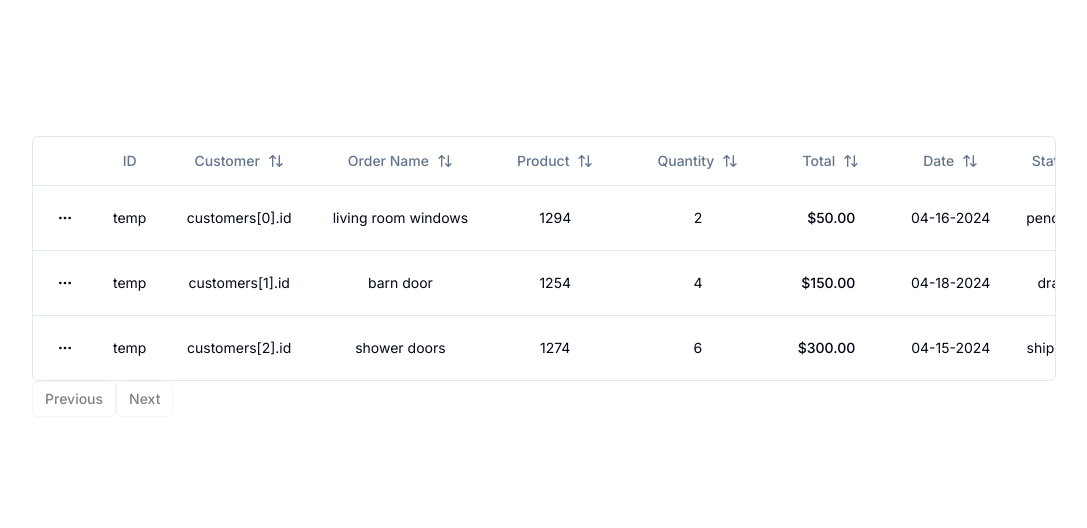
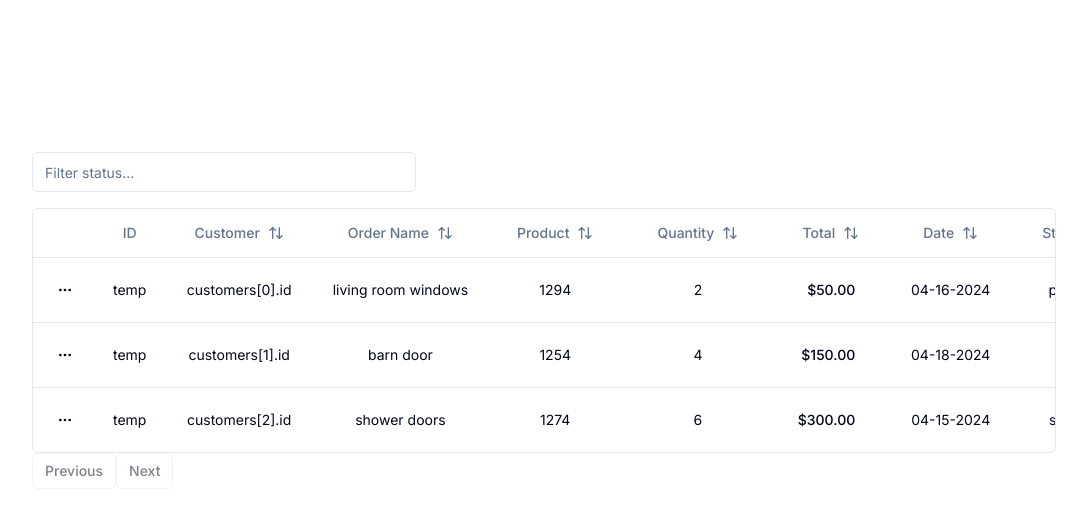
Before and after one commit to NhicFlores/orders-ui, a Next.js app: page /order_status in a window 1280 px wide. Shown: the top 528 px of the page, without its empty margins (96-1183 px from the left). Built offline with nearby package versions, Linux system fonts and the light colour scheme; a web font is replaced by a local one.

Commit message:
added filtering to status column

```diff
--- a/app/order_status/columns.tsx
+++ b/app/order_status/columns.tsx
@@ -134,6 +134,13 @@
   },
   {
     accessorKey: "status",
-    header: "Status",
+    header: ({ column }) => {
+      return (
+        <Button variant={'ghost'} onClick={() => column.toggleSorting(column.getIsSorted() === 'asc')}>
+          Status
+          <ArrowUpDown className="ml-2 h-4 w-4"/>
+        </Button>
+      )
+    },
   },
 ];
--- a/app/ui/components/OrdersList.tsx
+++ b/app/ui/components/OrdersList.tsx
@@ -8,7 +8,7 @@
       customer_id: "customers[0].id",
       order_name: "living room windows",
       product_id: "1234",
-      amount: 5,
+      quantity: 5,
       price: 100.0,
       date: "04-16-2024",
       status: "pending",
@@ -18,7 +18,7 @@
       customer_id: "customers[1].id",
       order_name: "barn door",
       product_id: "1234",
-      amount: 1,
+      quantity: 1,
       price: 100.0,
       date: "04-16-2024",
       status: "draft",
@@ -28,7 +28,7 @@
       customer_id: "customers[2].id",
       order_name: "shower doors",
       product_id: "1234",
-      amount: 5,
+      quantity: 5,
       price: 100.0,
       date: "04-16-2024",
       status: "shipped",
@@ -52,7 +52,7 @@
               <td>{order.customer_id}</td>
               <td>{order.order_name}</td>
               <td>{order.product_id}</td>
-              <td>{order.amount}</td>
+              <td>{order.quantity}</td>
               <td>{order.price}</td>
               <td>{order.date}</td>
               <td>{order.status}</td>
--- a/app/ui/components/data-table.tsx
+++ b/app/ui/components/data-table.tsx
@@ -12,6 +12,8 @@
   getCoreRowModel,
   useReactTable,
   getPaginationRowModel,
+  ColumnFiltersState,
+  getFilteredRowModel,
 } from "@tanstack/react-table";
 
 import {
@@ -24,6 +26,7 @@
 } from "@/components/ui/table";
 
 import { Button } from "@/components/ui/button";
+import { Input } from "@/components/ui/input";
 
 interface DataTableProps<TData, TValue> {
   columns: ColumnDef<TData, TValue>[];
@@ -35,6 +38,7 @@
   data,
 }: DataTableProps<TData, TValue>) {
   const [sorting, setSorting] = React.useState<SortingState>([]);
+  const [columnFilters, setColumnFilters] = React.useState<ColumnFiltersState>([]);
 
   const table = useReactTable({
     data,
@@ -43,13 +47,26 @@
     getPaginationRowModel: getPaginationRowModel(),
     onSortingChange: setSorting,
     getSortedRowModel: getSortedRowModel(),
+    onColumnFiltersChange: setColumnFilters,
+    getFilteredRowModel: getFilteredRowModel(),
     state: {
       sorting,
+      columnFilters,
     },
   });
 
   return (
     <div>
+      <div className="flex items-center py-4">
+        <Input
+          placeholder="Filter status..."
+          value={(table.getColumn("status")?.getFilterValue() as string) ?? ""}
+          onChange={(event) =>
+            table.getColumn("status")?.setFilterValue(event.target.value)
+          }
+          className="max-w-sm"
+        />
+      </div>
       <div className="rounded-md border">
         <Table>
           <TableHeader>
--- a/app/ui/components/homepage_navlinks.tsx
+++ b/app/ui/components/homepage_navlinks.tsx
@@ -2,7 +2,8 @@
 import Link from "next/link";
 import clsx from "clsx";
 
-
+//eventaully put into db or dedicated folder
+//export homepage, design, order links etc
 const links = [
     {
         name: 'New Design',
--- a/app/ui/components/orders_list.tsx
+++ b/app/ui/components/orders_list.tsx
@@ -45,7 +45,6 @@
         Orders
       </h2>
       <div className="flex grow flex-col justify-between rounded-xl bg-gray-50 p-4">
-        {/* NOTE: comment in this code when you get to this point in the course */}
         <div className="bg-white px-6">
           {orders.map((order, i) => {
             return (
--- /dev/null
+++ b/components/ui/input.tsx
@@ -0,0 +1,25 @@
+import * as React from "react"
+
+import { cn } from "@/lib/utils"
+
+export interface InputProps
+  extends React.InputHTMLAttributes<HTMLInputElement> {}
+
+const Input = React.forwardRef<HTMLInputElement, InputProps>(
+  ({ className, type, ...props }, ref) => {
+    return (
+      <input
+        type={type}
+        className={cn(
+          "flex h-10 w-full rounded-md border border-input bg-background px-3 py-2 text-sm ring-offset-background file:border-0 file:bg-transparent file:text-sm file:font-medium placeholder:text-muted-foreground focus-visible:outline-none focus-visible:ring-2 focus-visible:ring-ring focus-visible:ring-offset-2 disabled:cursor-not-allowed disabled:opacity-50",
+          className
+        )}
+        ref={ref}
+        {...props}
+      />
+    )
+  }
+)
+Input.displayName = "Input"
+
+export { Input }
```
Also changed, not shown: to-do.txt.
